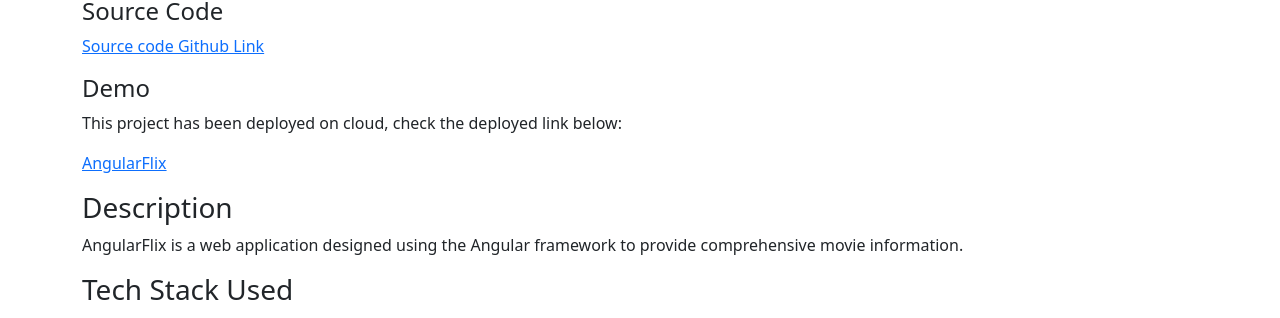
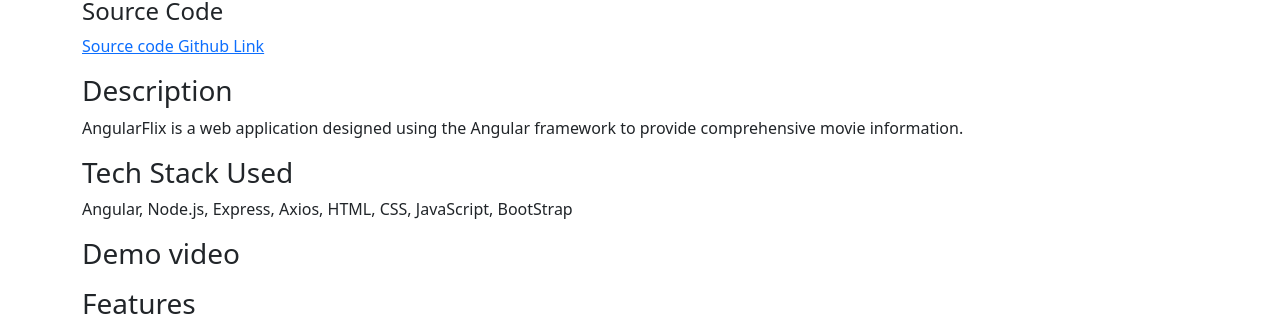
Before and after one commit to peiyeliu/peiyeliu.github.io, a React (Create React App) app: page /projects in a window 1280 px wide. Both pictures are taken after a click on the element 212 px from the left and 377 px from the top of the page. Shown: the part 121-439 px from the top of the page. Built offline with nearby package versions, Linux system fonts and the light colour scheme.

Commit message:
add youtube video for some projects

```diff
--- a/package.json
+++ b/package.json
@@ -16,6 +16,7 @@
     "react-icons": "^4.8.0",
     "react-router-bootstrap": "^0.26.2",
     "react-router-dom": "^6.9.0",
+    "react-youtube": "^10.1.0",
     "web-vitals": "^2.1.4"
   },
   "devDependencies": {
--- a/src/ProjectData.js
+++ b/src/ProjectData.js
@@ -28,8 +28,8 @@
     'angular-moviedb': {
         projectName: 'AngularFlix',
         projectLink: 'https://github.com/peiyeliu/moviedb-angular',
-        projectDeployLink: 'https://moviedb-angular.herokuapp.com/',
         projectImg: angularMoviedbImg,
+        projectYoutubeId: 'QGihSr4747o',
         projectDescription: 'AngularFlix is a web application designed using the Angular framework to provide comprehensive movie information.',
         techStack: 'Angular, Node.js, Express, Axios, HTML, CSS, JavaScript, BootStrap',
         detailPage: true,
@@ -52,6 +52,7 @@
         projectName: 'ios-moviedb',
         projectLink: 'https://github.com/peiyeliu/moviedbappIOS',
         projectImg: iosMoviedbImg,
+        projectYoutubeId: '5-RLntHSd4E',
         projectDescription: 'This is an IOS app that displays movie and TV programs ratings, description, casts, and reviews data. Searching and watchlist feature supported.',
         techStack: 'Swift, Xcode, Node.js, Express, Axios',
         detailPage: true,
--- a/src/components/ProjectDetails.js
+++ b/src/components/ProjectDetails.js
@@ -1,4 +1,5 @@
 import React from 'react';
+import YouTube from 'react-youtube';
 import {Card, Col, Container, Row} from 'react-bootstrap';
 import projectData from "../ProjectData";
 import {useParams} from "react-router-dom";
@@ -6,6 +7,7 @@
 const ProjectDetails = () => {
     const {projectId} = useParams();
     const project = projectData[projectId];
+
 
     if (!project) {
         return <div>Project not found.</div>;
@@ -50,7 +52,6 @@
             }
 
 
-
             {project.systemDesignImage ?
                 <div>
                     <h3>System Design</h3>
@@ -62,6 +63,16 @@
                     {project.systemDesignDescription.bulletpoints.map((bulletpoint) => (
                         <li>{bulletpoint}</li>
                     ))}
+                </div>
+                : null
+            }
+
+            <p></p>
+
+            {project.projectYoutubeId ?
+                <div>
+                    <h3>Demo video</h3>
+                    <YouTube videoId={project.projectYoutubeId} />
                 </div>
                 : null
             }
```
Also changed, not shown: 1 other file (tests, documents, lock files or other folders).
